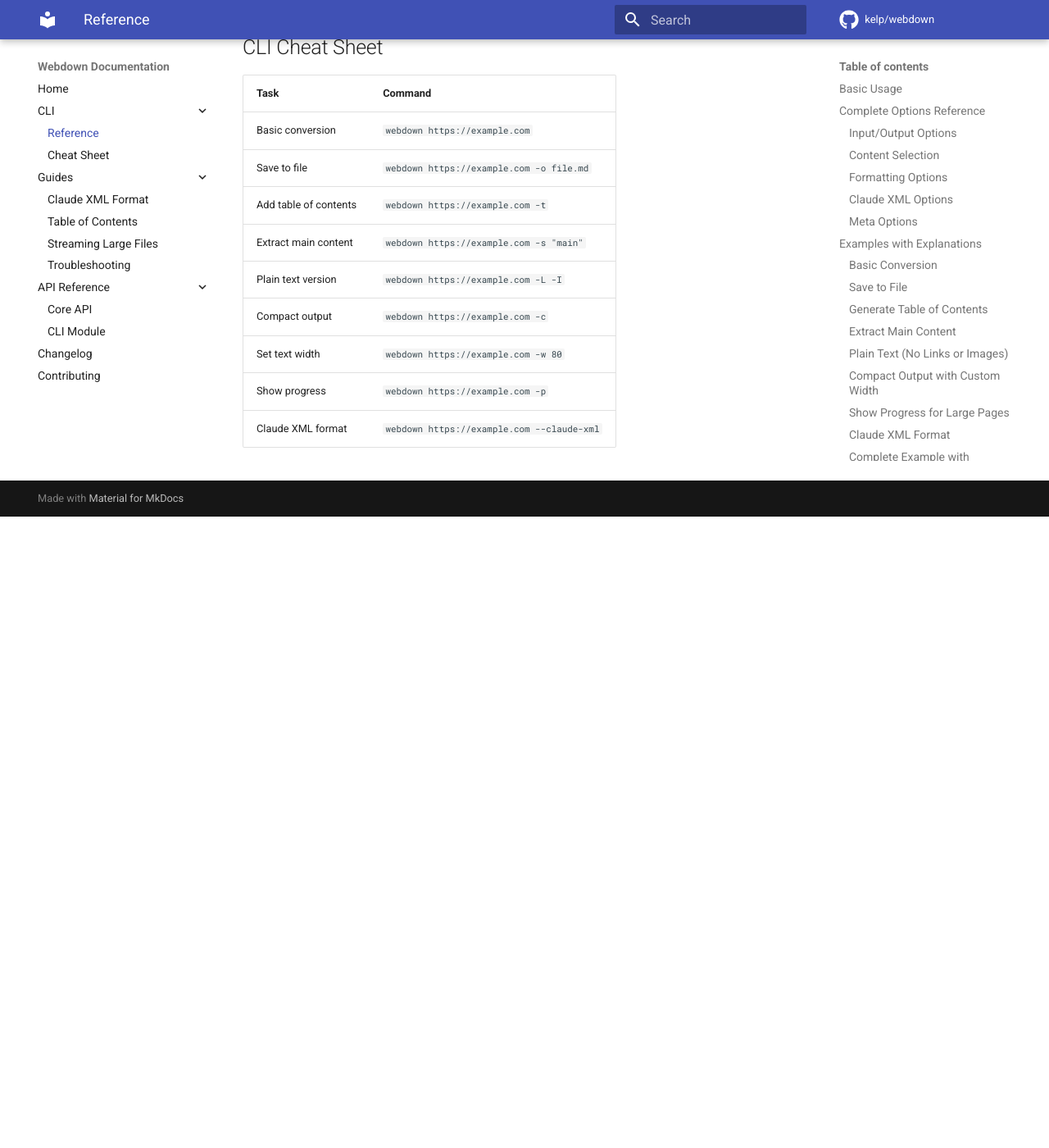
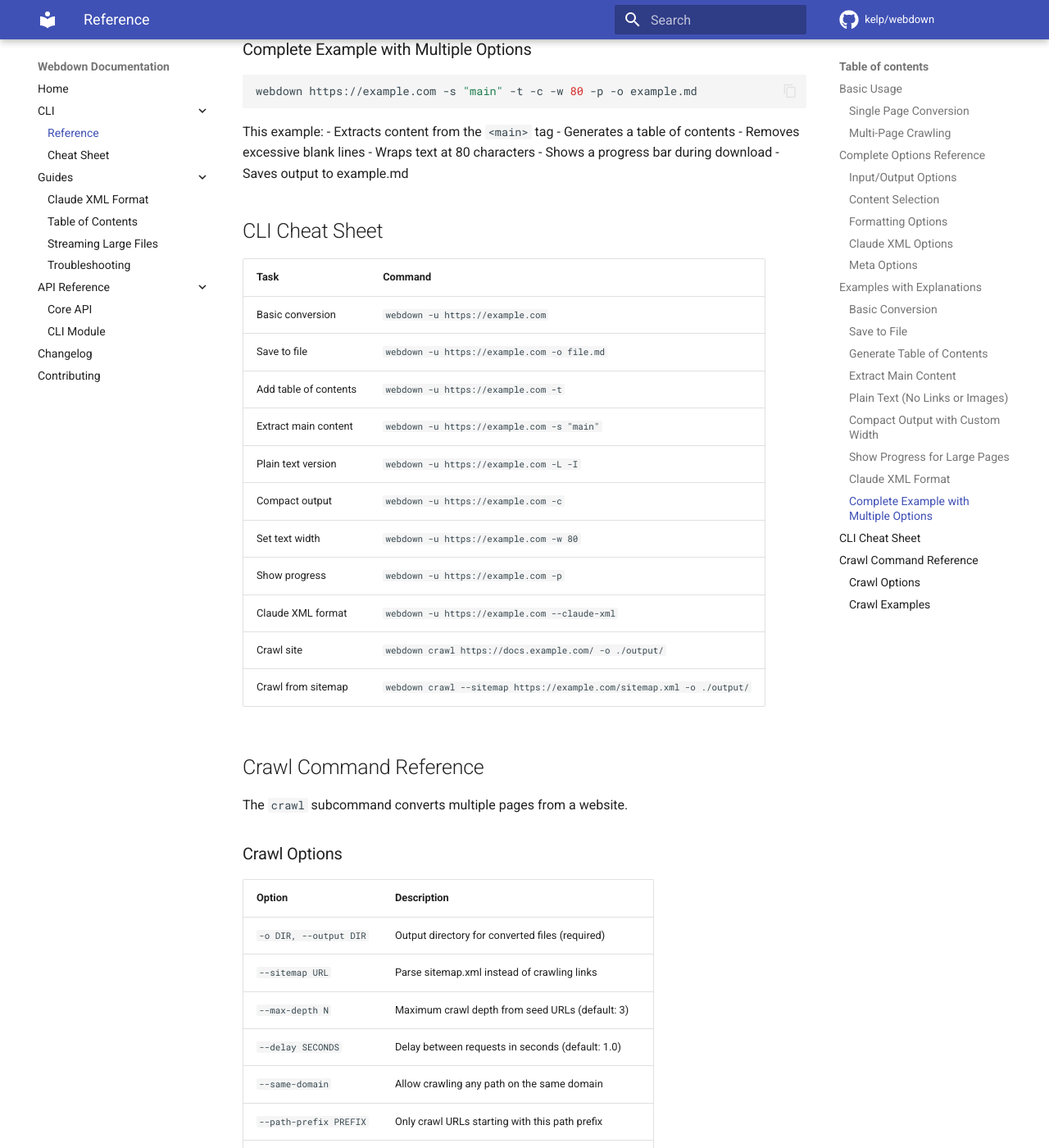
Before and after one commit to kelp/webdown, an MkDocs documentation site: the page built from docs/cli-reference.md, in a window 1280 px wide and 1400 px high, scrolled down 3301 px. Shown: the whole window at 82% size. Built offline with MkDocs 1.6.1 and Material for MkDocs 9.7.7, drawn with Linux system fonts in a browser that asks for light colours; comment, search, counter and statistics services are not loaded; before the commit the page ends 3931 px from its top, so only the background shows below that; some of the changed text lies outside the part shown.

Commit message:
Add crawler documentation to README and CLI reference
🤖 Generated with [Claude Code](https://claude.com/claude-code)

Co-Authored-By: Claude Opus 4.5 <noreply@anthropic.com>

````diff
--- a/docs/cli-reference.md
+++ b/docs/cli-reference.md
@@ -1,14 +1,26 @@
 # CLI Reference
 
-Webdown offers a straightforward command-line interface for converting web pages to Markdown or Claude XML format.
+Webdown offers a straightforward command-line interface for converting web
+pages to Markdown or Claude XML format.
 
 ## Basic Usage
 
+### Single Page Conversion
+
 ```bash
-webdown URL [options]
+webdown -u URL [options]
+webdown -f FILE [options]
 ```
 
-Where `URL` is the web page you want to convert (e.g., `https://example.com`).
+Convert a single web page or local HTML file to Markdown.
+
+### Multi-Page Crawling
+
+```bash
+webdown crawl URL [options]
+```
+
+Crawl multiple pages from a website and convert them all.
 
 ## Complete Options Reference
 
@@ -125,12 +137,66 @@ This example:
 
 | Task | Command |
 |------|---------|
-| Basic conversion | `webdown https://example.com` |
-| Save to file | `webdown https://example.com -o file.md` |
-| Add table of contents | `webdown https://example.com -t` |
-| Extract main content | `webdown https://example.com -s "main"` |
-| Plain text version | `webdown https://example.com -L -I` |
-| Compact output | `webdown https://example.com -c` |
-| Set text width | `webdown https://example.com -w 80` |
-| Show progress | `webdown https://example.com -p` |
-| Claude XML format | `webdown https://example.com --claude-xml` |
+| Basic conversion | `webdown -u https://example.com` |
+| Save to file | `webdown -u https://example.com -o file.md` |
+| Add table of contents | `webdown -u https://example.com -t` |
+| Extract main content | `webdown -u https://example.com -s "main"` |
+| Plain text version | `webdown -u https://example.com -L -I` |
+| Compact output | `webdown -u https://example.com -c` |
+| Set text width | `webdown -u https://example.com -w 80` |
+| Show progress | `webdown -u https://example.com -p` |
+| Claude XML format | `webdown -u https://example.com --claude-xml` |
+| Crawl site | `webdown crawl https://docs.example.com/ -o ./output/` |
+| Crawl from sitemap | `webdown crawl --sitemap https://example.com/sitemap.xml -o ./output/` |
+
+## Crawl Command Reference
+
+The `crawl` subcommand converts multiple pages from a website.
+
+### Crawl Options
+
+| Option | Description |
+|--------|-------------|
+| `-o DIR, --output DIR` | Output directory for converted files (required) |
+| `--sitemap URL` | Parse sitemap.xml instead of crawling links |
+| `--max-depth N` | Maximum crawl depth from seed URLs (default: 3) |
+| `--delay SECONDS` | Delay between requests in seconds (default: 1.0) |
+| `--same-domain` | Allow crawling any path on the same domain |
+| `--path-prefix PREFIX` | Only crawl URLs starting with this path prefix |
+| `--max-pages N` | Maximum number of pages to crawl (0 for unlimited) |
+| `-q, --quiet` | Suppress progress output |
+
+All content selection and formatting options (`-s`, `-L`, `-I`, `-t`, `-c`,
+`-w`, `--claude-xml`) also work with the crawl command.
+
+### Crawl Examples
+
+Crawl a documentation site:
+
+```bash
+webdown crawl https://docs.example.com/ -o ./output/
+```
+
+Crawl with depth and delay settings:
+
+```bash
+webdown crawl https://docs.example.com/ -o ./output/ --max-depth 5 --delay 2.0
+```
+
+Crawl from a sitemap:
+
+```bash
+webdown crawl --sitemap https://docs.example.com/sitemap.xml -o ./output/
+```
+
+Crawl with content extraction and Claude XML output:
+
+```bash
+webdown crawl https://docs.example.com/ -o ./output/ -s "main" --claude-xml
+```
+
+Crawl only a specific path prefix:
+
+```bash
+webdown crawl https://docs.example.com/api/ -o ./output/ --path-prefix /api/
+```
````
Also changed, not shown: README.md (+39 -1 lines).
